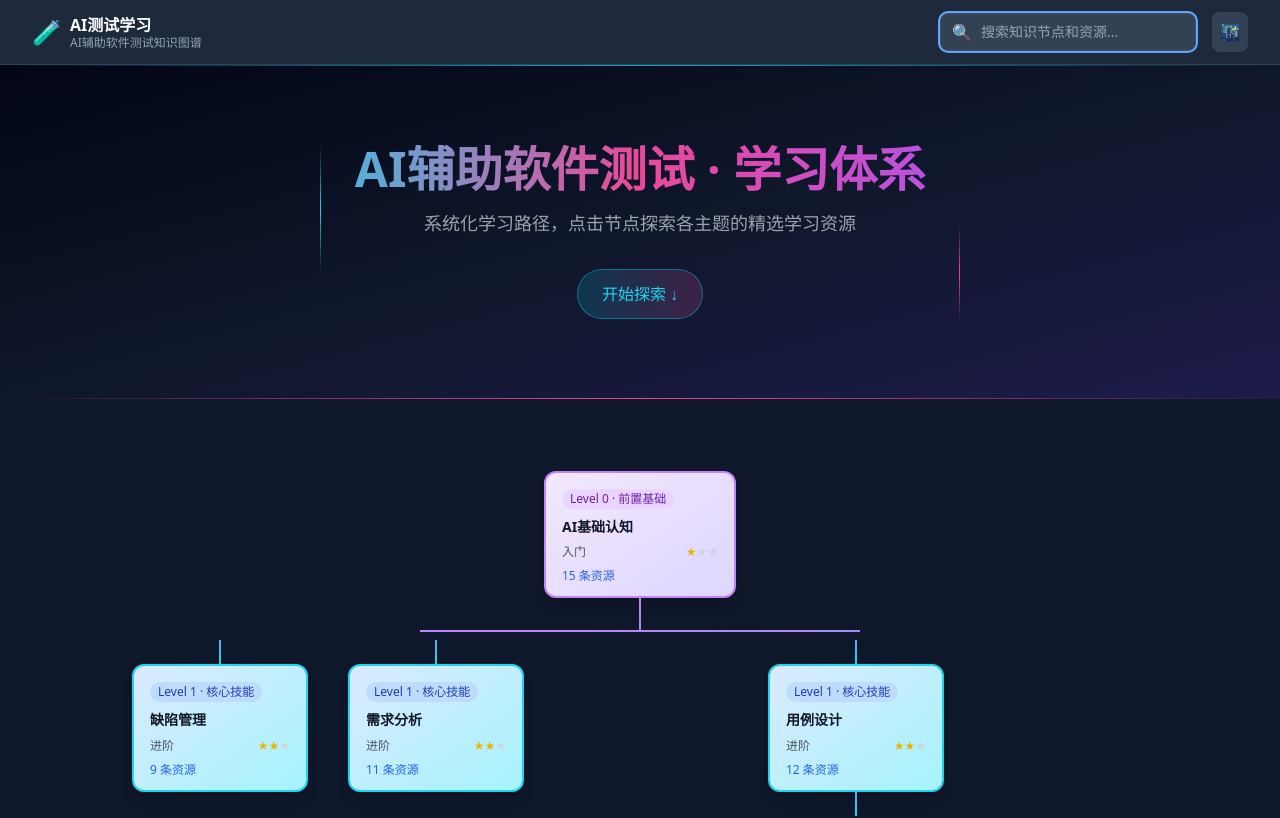
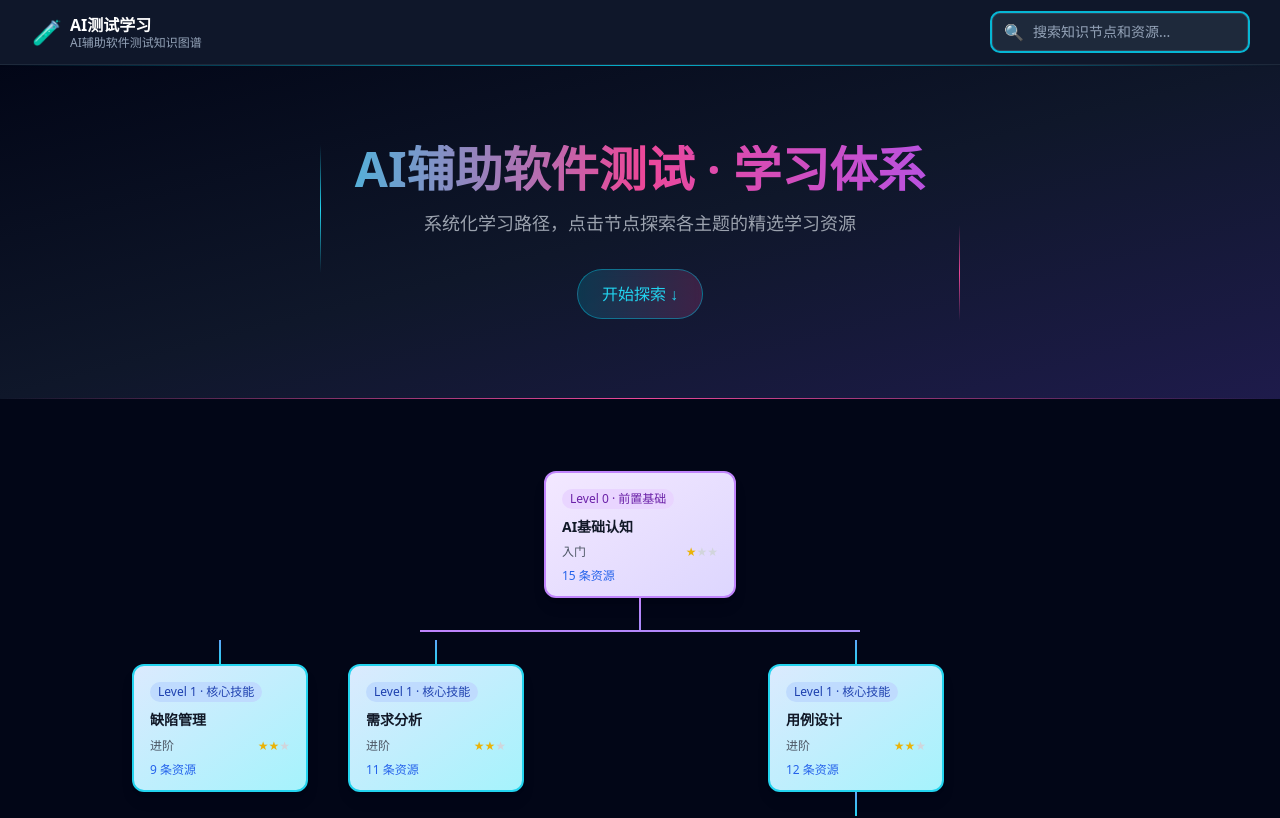
Before and after one commit to dazhuang778/ai-test-learning-site, a Next.js app: page / in a window 1280 px wide. Shown: the top 818 px of the page. Built offline with nearby package versions, Linux system fonts and the light colour scheme.

Commit message:
feat: 移除主题切换，固定为赛博朋克主题
- 删除主题切换器组件
- 删除 theme-context.tsx
- 移除所有 dark: 条件类，所有样式直接使用深色主题
- 简化 Layout、SearchBox 组件

```diff
--- a/components/Layout.tsx
+++ b/components/Layout.tsx
@@ -1,7 +1,6 @@
 import { useState } from 'react';
 import Head from 'next/head';
 import Link from 'next/link';
-import { useTheme } from '../lib/theme-context';
 import dynamic from 'next/dynamic';
 
 const SearchBox = dynamic(() => import('./SearchBox'), {
@@ -10,15 +9,10 @@ const SearchBox = dynamic(() => import('./SearchBox'), {
     <input
       disabled
       placeholder="加载中..."
-      className="w-full sm:w-64 pl-10 pr-4 py-2 text-sm border border-gray-200 dark:border-slate-600 rounded-lg bg-gray-50 dark:bg-slate-700 text-gray-400"
+      className="w-full sm:w-64 pl-10 pr-4 py-2 text-sm border border-gray-700 rounded-lg bg-slate-800 text-gray-400"
     />
   ),
 });
-
-const THEMES = [
-  { id: 'github' as const, label: 'GitHub 白', icon: '☀️' },
-  { id: 'cyberpunk' as const, label: '赛博朋克', icon: '🌃' },
-];
 
 interface LayoutProps {
   children: React.ReactNode;
@@ -28,7 +22,6 @@ interface LayoutProps {
 }
 
 export default function Layout({ children, title, description, nodes = [] }: LayoutProps) {
-  const { theme, setTheme } = useTheme();
   const [showSearch, setShowSearch] = useState(false);
   const siteTitle = title ? `${title} | AI测试学习` : 'AI测试学习 · 知识图谱';
   const metaDescription =
@@ -47,20 +40,18 @@ export default function Layout({ children, title, description, nodes = [] }: Lay
         <meta name="twitter:card" content="summary_large_image" />
         <meta name="twitter:title" content={siteTitle} />
         <meta name="twitter:description" content={metaDescription} />
-        <meta name="theme-color" content="#2563eb" />
+        <meta name="theme-color" content="#0f172a" />
         <link rel="icon" href="/favicon.ico" />
         <link rel="alternate" type="application/rss+xml" title="AI测试学习 RSS" href="/rss.xml" />
       </Head>
-      <div className="min-h-screen flex flex-col bg-white dark:bg-slate-900">
-        <header className="bg-white dark:bg-slate-800 border-b border-gray-200 dark:border-slate-700 shadow-sm sticky top-0 z-10">
+      <div className="min-h-screen flex flex-col bg-slate-950">
+        <header className="bg-slate-900 border-b border-slate-800 shadow-sm sticky top-0 z-10">
           <div className="max-w-7xl mx-auto px-4 sm:px-6 lg:px-8 h-16 flex items-center justify-between">
             <Link href="/" className="flex items-center gap-2 hover:opacity-80 transition-opacity">
               <span className="text-2xl">🧪</span>
               <div>
-                <div className="font-bold text-gray-900 dark:text-white leading-tight">
-                  AI测试学习
-                </div>
-                <div className="text-xs text-gray-400 dark:text-slate-400 leading-tight hidden sm:block">
+                <div className="font-bold text-white leading-tight">AI测试学习</div>
+                <div className="text-xs text-slate-400 leading-tight hidden sm:block">
                   AI辅助软件测试知识图谱
                 </div>
               </div>
@@ -71,48 +62,22 @@ export default function Layout({ children, title, description, nodes = [] }: Lay
               </div>
               <button
                 onClick={() => setShowSearch(!showSearch)}
-                className="sm:hidden p-2 rounded-lg bg-gray-100 dark:bg-slate-700 hover:bg-gray-200 dark:hover:bg-slate-600 transition-colors"
+                className="sm:hidden p-2 rounded-lg bg-slate-800 hover:bg-slate-700 transition-colors"
                 aria-label="搜索"
               >
                 🔍
               </button>
-
-              {/* 主题选择器 */}
-              <div className="relative group">
-                <button
-                  className="p-2 rounded-lg bg-gray-100 dark:bg-slate-700 hover:bg-gray-200 dark:hover:bg-slate-600 transition-colors"
-                  aria-label="切换主题"
-                >
-                  {THEMES.find(t => t.id === theme)?.icon ?? '🌃'}
-                </button>
-                <div className="absolute right-0 top-full mt-2 py-2 bg-white dark:bg-slate-800 border border-gray-200 dark:border-slate-700 rounded-lg shadow-lg opacity-0 invisible group-hover:opacity-100 group-hover:visible transition-all duration-200 min-w-[140px]">
-                  {THEMES.map(t => (
-                    <button
-                      key={t.id}
-                      onClick={() => setTheme(t.id)}
-                      className={`w-full px-4 py-2 text-left text-sm hover:bg-gray-100 dark:hover:bg-slate-700 flex items-center gap-2 ${
-                        theme === t.id
-                          ? 'text-blue-600 dark:text-blue-400 font-medium'
-                          : 'text-gray-700 dark:text-gray-200'
-                      }`}
-                    >
-                      <span>{t.icon}</span>
-                      <span>{t.label}</span>
-                    </button>
-                  ))}
-                </div>
-              </div>
             </div>
           </div>
           {showSearch && (
-            <div className="sm:hidden border-t border-gray-200 dark:border-slate-700 px-4 py-3 bg-white dark:bg-slate-800">
+            <div className="sm:hidden border-t border-slate-800 px-4 py-3 bg-slate-900">
               <SearchBox nodes={nodes} onClose={() => setShowSearch(false)} />
             </div>
           )}
         </header>
         <main className="flex-1">{children}</main>
-        <footer className="bg-white dark:bg-slate-800 border-t border-gray-200 dark:border-slate-700 py-6 mt-12">
-          <div className="max-w-7xl mx-auto px-4 text-center text-sm text-gray-400 dark:text-slate-500 space-y-1">
+        <footer className="bg-slate-900 border-t border-slate-800 py-6 mt-12">
+          <div className="max-w-7xl mx-auto px-4 text-center text-sm text-slate-500 space-y-1">
             <p>AI测试学习 · 开源知识图谱</p>
             <p>内容持续更新 · 欢迎贡献资源</p>
           </div>
--- a/components/SearchBox.tsx
+++ b/components/SearchBox.tsx
@@ -68,13 +68,13 @@ export default function SearchBox({ nodes, onClose }: SearchBoxProps) {
           value={query}
           onChange={e => setQuery(e.target.value)}
           placeholder="搜索知识节点和资源..."
-          className="w-full sm:w-64 pl-10 pr-4 py-2 text-sm border border-gray-200 dark:border-slate-600 rounded-lg bg-gray-50 dark:bg-slate-700 text-gray-900 dark:text-white placeholder-gray-400 dark:placeholder-slate-400 focus:outline-none focus:ring-2 focus:ring-blue-500 dark:focus:ring-blue-400"
+          className="w-full sm:w-64 pl-10 pr-4 py-2 text-sm border border-slate-700 rounded-lg bg-slate-800 text-white placeholder-slate-400 focus:outline-none focus:ring-2 focus:ring-cyan-500"
         />
-        <span className="absolute left-3 top-1/2 -translate-y-1/2 text-gray-400">🔍</span>
+        <span className="absolute left-3 top-1/2 -translate-y-1/2 text-slate-400">🔍</span>
         {query && (
           <button
             onClick={() => setQuery('')}
-            className="absolute right-3 top-1/2 -translate-y-1/2 text-gray-400 hover:text-gray-600 dark:hover:text-gray-300"
+            className="absolute right-3 top-1/2 -translate-y-1/2 text-slate-400 hover:text-slate-200"
           >
             ✕
           </button>
@@ -82,9 +82,9 @@ export default function SearchBox({ nodes, onClose }: SearchBoxProps) {
       </div>
 
       {isOpen && (
-        <div className="absolute top-full left-0 right-0 sm:right-auto sm:w-80 mt-2 bg-white dark:bg-slate-800 border border-gray-200 dark:border-slate-700 rounded-lg shadow-lg overflow-hidden z-50">
+        <div className="absolute top-full left-0 right-0 sm:right-auto sm:w-80 mt-2 bg-slate-800 border border-slate-700 rounded-lg shadow-lg overflow-hidden z-50">
           {isEmpty ? (
-            <div className="p-4 text-sm text-gray-500 dark:text-slate-400 text-center">
+            <div className="p-4 text-sm text-slate-400 text-center">
               未找到相关结果
             </div>
           ) : hasResults ? (
@@ -94,15 +94,15 @@ export default function SearchBox({ nodes, onClose }: SearchBoxProps) {
                   <Link
                     href={`/nodes/${item.slug}`}
                     onClick={handleClose}
-                    className="block px-4 py-3 hover:bg-gray-50 dark:hover:bg-slate-700 border-b border-gray-100 dark:border-slate-700 last:border-b-0"
+                    className="block px-4 py-3 hover:bg-slate-700 border-b border-slate-700 last:border-b-0"
                   >
-                    <div className="font-medium text-gray-900 dark:text-white text-sm">
+                    <div className="font-medium text-white text-sm">
                       {item.title}
                     </div>
-                    <div className="text-xs text-gray-500 dark:text-slate-400 mt-0.5 line-clamp-1">
+                    <div className="text-xs text-slate-400 mt-0.5 line-clamp-1">
                       {item.description}
                     </div>
-                    <div className="text-xs text-blue-600 dark:text-blue-400 mt-1">
+                    <div className="text-xs text-cyan-400 mt-1">
                       {item.resources.length} 条资源
                     </div>
                   </Link>
```
